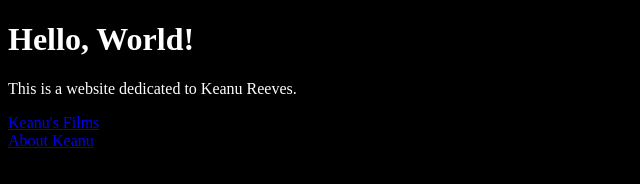
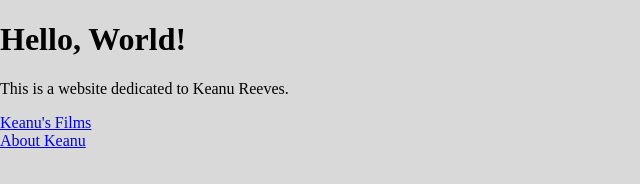
Before and after one commit to szewah/finalproject, a plain HTML site: page class-work/keanu/index.html in a window 1280 px wide. Shown: the whole page, without its empty margins (0-640 px from the left). Drawn offline with Linux system fonts and the light colour scheme.

Commit message:
Travel bucket list 2

```diff
--- a/class-work/keanu/css/styles.css
+++ b/class-work/keanu/css/styles.css
@@ -1,4 +1,4 @@
 body {
-	background: black;
-	color: white;
+	background: rgb(217,217,217);
+	margin: 0;
 }
```
Also changed, not shown: Homework/class04/travel-bucket-list/css/styles.css (+6 -1 lines).
